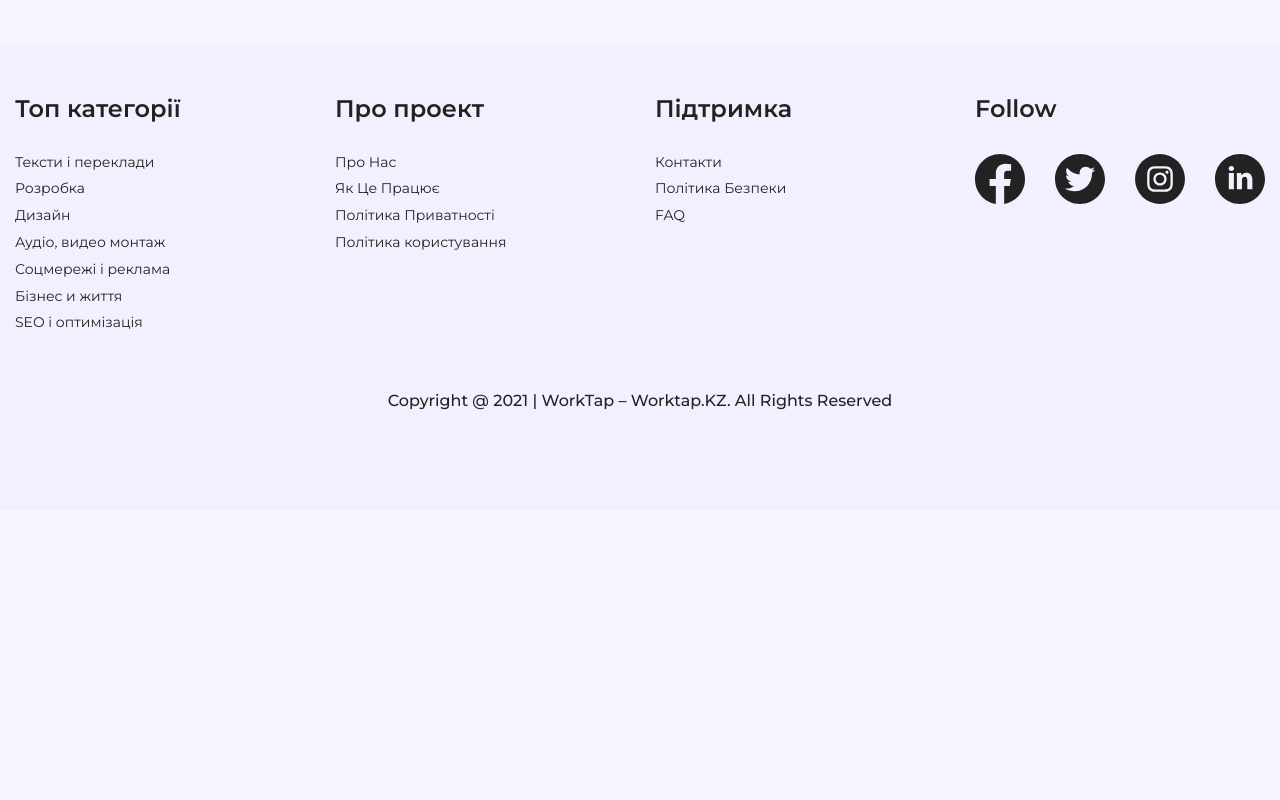
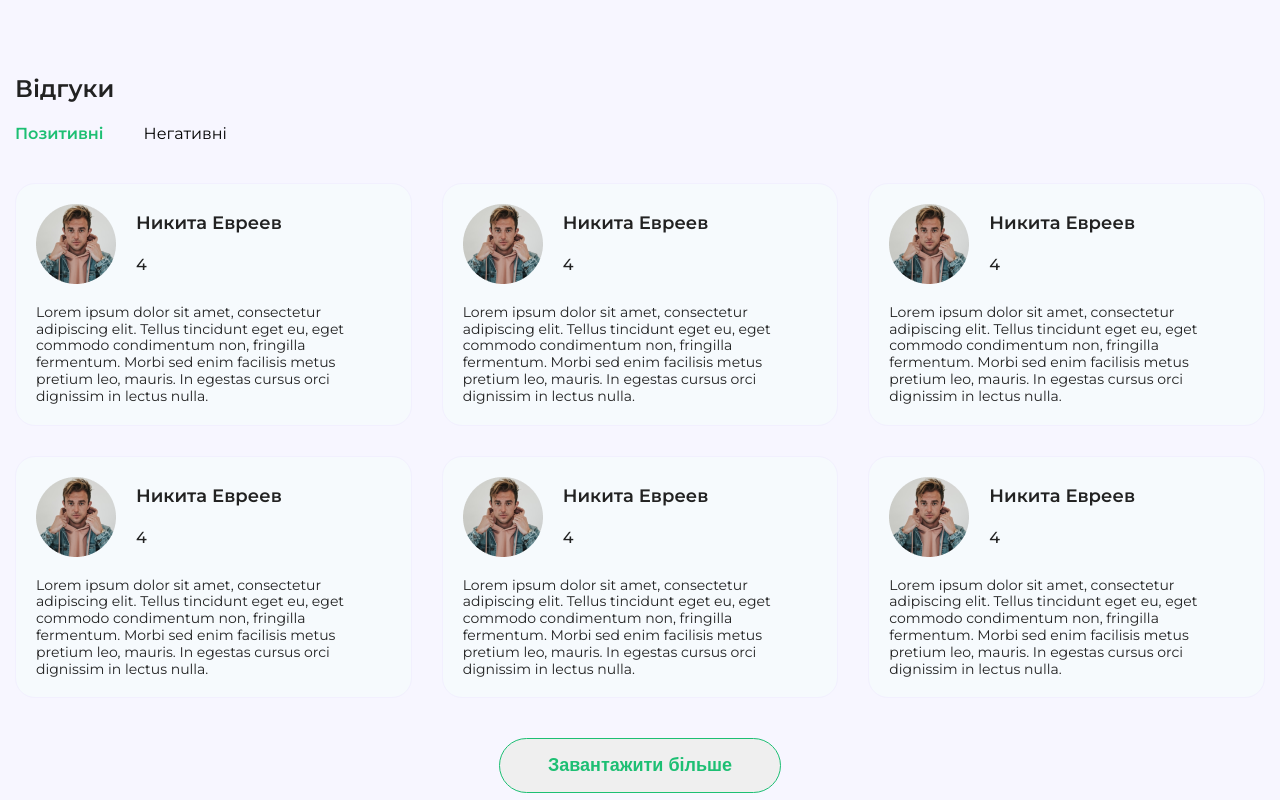
Before and after one commit to Pazhiloi/freelance-marketplace, a React (Create React App) app: page /profile in a window 1280 px wide. Shown: the part 2060-2860 px from the top of the page. Before the commit the page ends 2570 px from the top, so only its background shows below. Built offline with nearby package versions, Linux system fonts and the light colour scheme.

Commit message:
ended up building of reviews section and profile page

```diff
--- a/src/app/components/screens/profile/Profile.tsx
+++ b/src/app/components/screens/profile/Profile.tsx
@@ -1,12 +1,14 @@
 import React, { FC } from 'react';
 import ProfileTop from '../../sections/ProfileTop/ProfileTop';
 import MyWorks from '../../sections/MyWorks/MyWorks';
+import Reviews from '../../sections/Reviews/Reviews';
 
 const Profile: FC = () => {
   return (
     <div className='container'>
       <ProfileTop/>
       <MyWorks/>
+      <Reviews/>
     </div>
   );
 };
--- /dev/null
+++ b/src/app/components/sections/Reviews/Reviews.module.scss
@@ -0,0 +1,44 @@
+.section{
+  padding: 30px 0;
+}
+
+.title{
+  margin-bottom: 20px;
+}
+
+.tabs{
+  display: flex;
+  align-items: center;
+  margin-bottom: 40px;
+}
+
+.tab{
+  cursor: pointer;
+  font-weight: 400;
+  color: #000;
+  &:last-child{
+   margin-left: 40px;
+  }
+  &.green{
+    font-weight: 600;
+    color: #1dbf73;
+  }
+}
+
+.items{
+  display: grid;
+  grid-template-columns: repeat(3, 1fr);
+  gap: 30px;
+  margin-bottom: 40px;
+}
+
+@media(max-width: 1000px){
+  .items{
+  grid-template-columns: repeat(2, 1fr);
+}
+}
+@media(max-width: 740px){
+  .items{
+  grid-template-columns: repeat(1, 1fr);
+}
+}
--- /dev/null
+++ b/src/app/components/sections/Reviews/Reviews.tsx
@@ -0,0 +1,36 @@
+import React, { FC, useState } from 'react';
+import s from "./Reviews.module.scss";
+import b from "../../shared/LoadMoreButton.module.scss";
+import Button from '../../ui/Button/Button';
+import { myReviews } from '../../../data/works';
+import Review from '../../ui/Review/Review';
+const Reviews: FC = () => {
+  const [isChecked, setIsChecked] = useState('pos');
+  return (
+    <div className={s.section}>
+      <h2 className={`title ${s.title}`}>Відгуки</h2>
+      <div className={s.tabs}>
+        <div
+          className={isChecked === "pos" ? `${s.tab} ${s.green}` : `${s.tab}`}
+        >
+          Позитивні
+        </div>
+        <div
+          className={isChecked === "neg" ? `${s.tab} ${s.green}` : `${s.tab}`}
+        >
+          Негативні
+        </div>
+      </div>
+      <div className={s.items}>
+        {myReviews.map(({ id, name, rating, img, text }) => (
+          <Review key={id} name={name} rating={rating} img={img} text={text} />
+        ))}
+      </div>
+      <div className={b.loadMore}>
+        <Button className={b.button}>Завантажити більше</Button>
+      </div>
+    </div>
+  );
+};
+
+export default Reviews;
--- /dev/null
+++ b/src/app/components/ui/Review/Review.module.scss
@@ -0,0 +1,44 @@
+.item{
+  padding: 20px;
+  background-color: #F6FAFD;
+border: 1px solid #F2F0FE;
+border-radius: 20px;
+}
+
+.top,
+.name{
+  margin-bottom: 20px;
+}
+.top{
+  display: flex;
+  align-items: center;
+}
+.img{
+  width: 80px;
+  height: 80px;
+}
+.nameWrapper{
+  margin-left: 20px;
+}
+.name{
+  font-weight: 600;
+  font-size: 18px;
+}
+
+.text{
+  font-weight: 400;
+  font-size: 14px;
+}
+
+@media(max-width: 400px){
+  .nameWrapper{
+    margin-left: 15px;
+  }
+  .name{
+    font-size: 14px;
+  }
+  .img{
+    width: 60px;
+    height: 60px;
+  }
+}
--- /dev/null
+++ b/src/app/components/ui/Review/Review.tsx
@@ -0,0 +1,26 @@
+import React, { FC } from 'react';
+import s from "./Review.module.scss";
+interface IReview {
+  name: string;
+  rating: number;
+  img: string;
+  text: string;
+}
+const Review: FC<IReview> = ({ name, rating, img, text }) => {
+  return <div className={s.item}>
+    <div className={s.top}>
+     <img src={img} alt="avatar img" className={s.img} />
+     <div className={s.nameWrapper}>
+      <div className={s.name}>
+        {name}
+      </div>
+      <div className={s.rating}>{rating}</div>
+     </div>
+    </div>
+    <p className={s.text}>
+      {text}
+    </p>
+  </div>;
+};
+
+export default Review;
```
